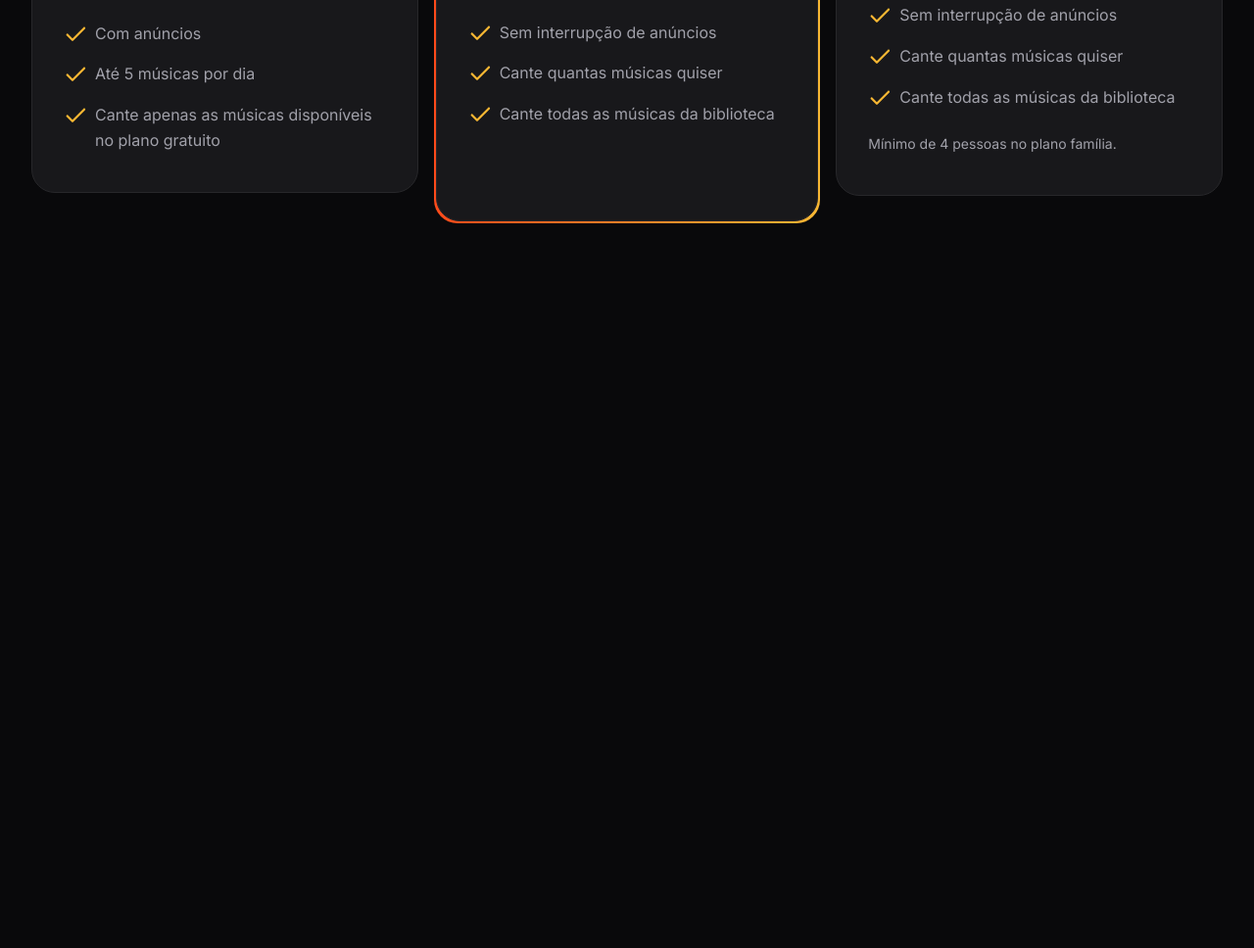
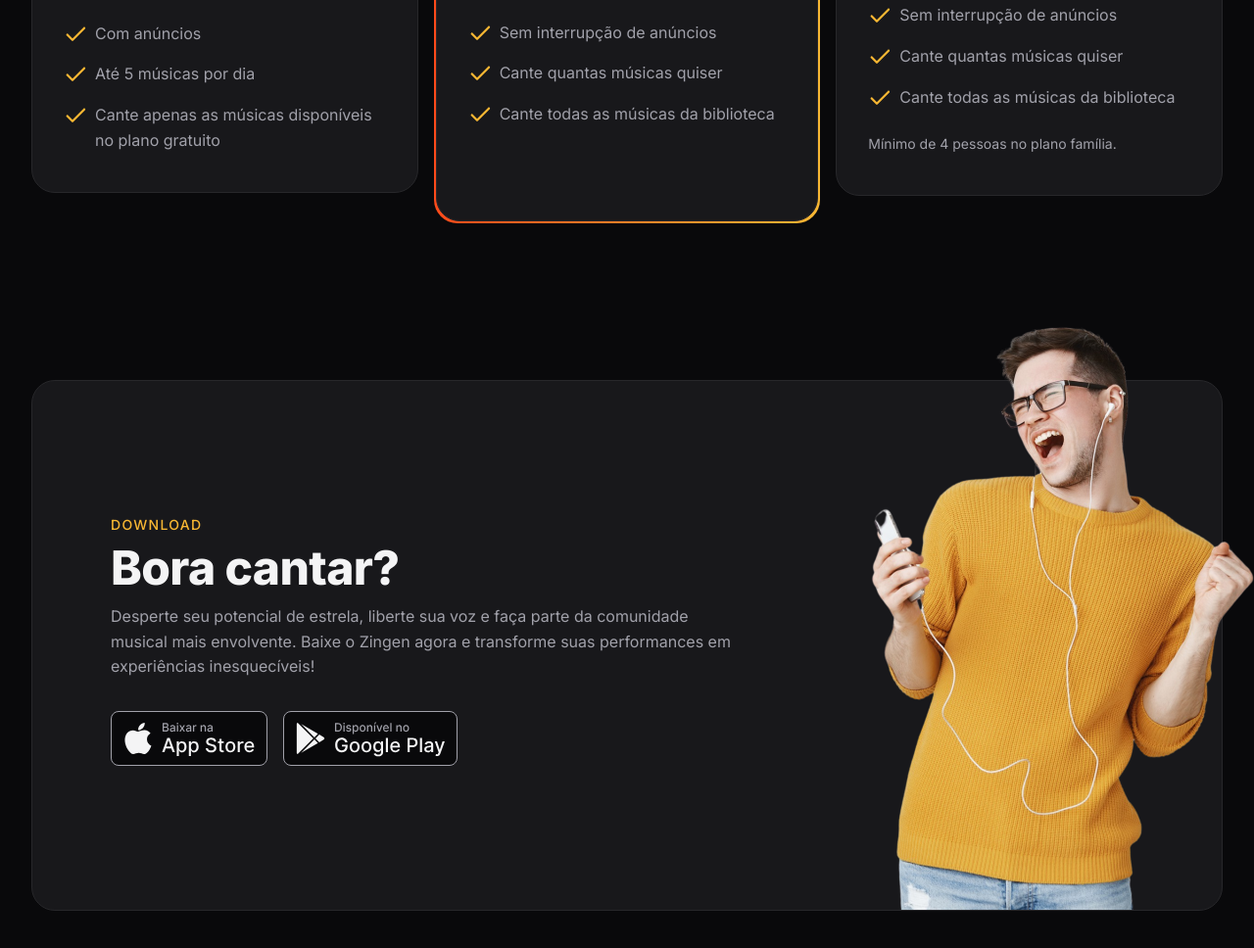
Before and after one commit to malopez23/zingen, a plain HTML site: page index.html in a window 1280 px wide. Shown: the part 3239-4207 px from the top of the page at 98% size. Before the commit the page ends 3547 px from the top, so only its background shows below. Drawn offline with Linux system fonts and the light colour scheme.

Commit message:
Section dowload

```diff
--- a/index.html
+++ b/index.html
@@ -190,5 +190,41 @@
         </div>
       </div>
     </section>
+
+    <section id="download">
+      <div class="container py-xl">
+        <div class="card px-lg even-columns items-center">
+          <div>
+            <header>
+              <strong>Download</strong>
+              <h2>Bora cantar?</h2>
+            </header>
+            <p>
+              Desperte seu potencial de estrela, liberte sua voz e faça parte da
+              comunidade musical mais envolvente. Baixe o Zingen agora e
+              transforme suas performances em experiências inesquecíveis!
+            </p>
+
+            <div class="buttons flex gap-1">
+              <a href="#"
+                ><img
+                  src="assets/button-appstore.svg"
+                  alt="Baixar da Apple Store"
+              /></a>
+              <a href="#"
+                ><img
+                  src="assets/button-playstore.svg"
+                  alt="Baixar da Play Store"
+              /></a>
+            </div>
+          </div>
+
+          <img
+            src="assets/rapaz-ouvindo-musica-com-fones-de-ouvido-e-cantando-no-aplicativo-de-karaoke-removebg 1.png"
+            alt=""
+          />
+        </div>
+      </div>
+    </section>
   </body>
 </html>
--- /dev/null
+++ b/styles/download.css
@@ -0,0 +1,32 @@
+#download {
+    & .card {
+        padding: 3rem 1.5rem 15rem;
+        position: relative;
+        & > img {
+            width: 14.5rem;
+            position: absolute;
+            bottom: 0;
+            right: -3.5rem;
+        }
+    }
+
+    .buttons {
+        flex-wrap: wrap;
+        margin-top: 2rem;
+    }
+
+    @media (min-width: 80em) {
+        .card {
+            padding: 8.75rem 5rem;
+
+            & > div {
+                max-width: 40rem;
+            }
+
+            & > img {
+                width: 29.125rem;
+            }
+        }
+    }
+
+}
--- a/styles/global.css
+++ b/styles/global.css
@@ -49,7 +49,7 @@ html {
 
   overflow-x: hidden;
 
-  scroll-behavior: smooth;
+  /* scroll-behavior: smooth; */
 }
 
 body {
--- a/styles/index.css
+++ b/styles/index.css
@@ -9,5 +9,5 @@
 @import url(cards.css);
 @import url(features.css) (width >= 80em);
 @import url(pricing.css);
-/* @import url(download.css); */
+@import url(download.css);
 /* @import url(footer.css); */
```
Also changed, not shown: assets/button-appstore.svg (added), assets/button-playstore.svg (added).
